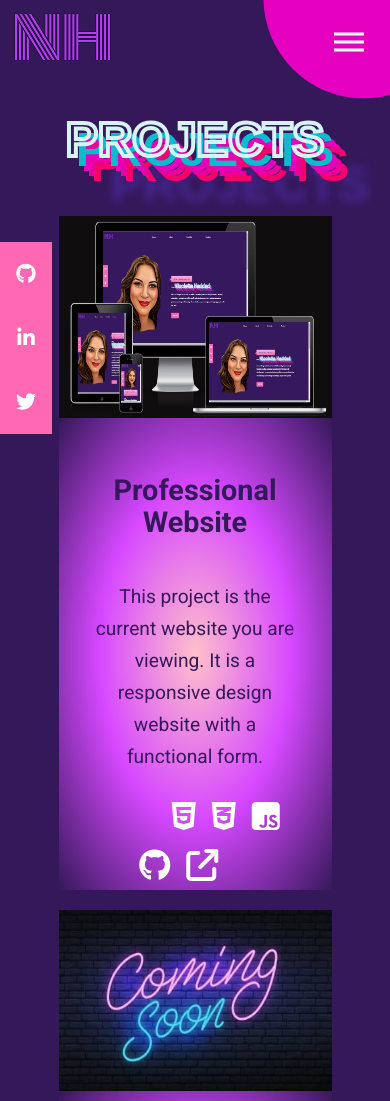
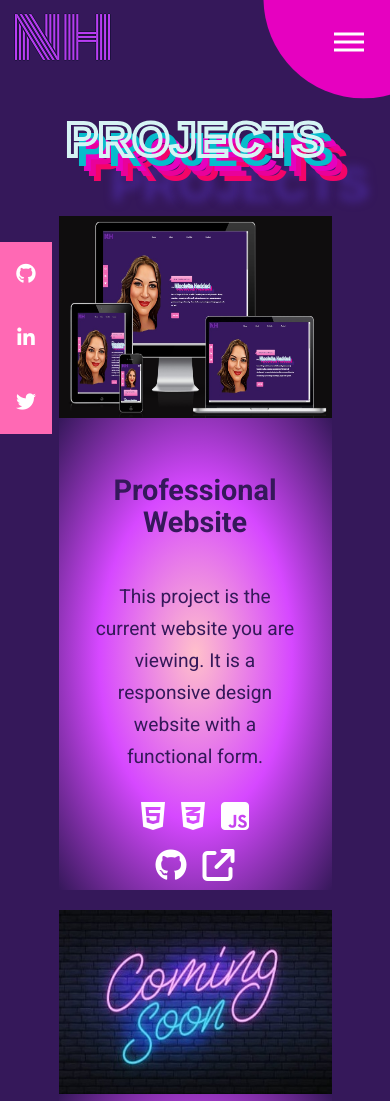
Before and after one commit to EttaLioness/Portfolio, a plain HTML site: page projects.html in a window 390 px wide. Shown: the top 1101 px of the page. Drawn offline with Linux system fonts and the light colour scheme.

Commit message:
Update style.css
fixed images on project page, everything aligns now.

```diff
--- a/style.css
+++ b/style.css
@@ -694,18 +694,10 @@ footer {
     display: flex;
   }
 
-  /*.projectImageBox,
-  .projectTextBox {
-    max-width: 85%;
-  }*/
-
   .projectContainer{
     display: flex;
     flex-direction: column;
     justify-content: center;
-    align-items: center;
-    /*min-height: 50vh;
-    width: auto;*/
     text-align: center;
     width: 70%;
   }
@@ -714,13 +706,6 @@ footer {
     font-size: 1.2rem;
   }
 
-  .projectImageBox2 img {
-    height: 100%;
-    object-fit:fill;
-    width: 100%;
-    display: flex;
-    align-self:stretch;
-  }
 }
 
 
@@ -737,11 +722,12 @@ of project card*/
 @media only screen and (max-width: 470px) {
   .projectTechBox{
     display: flex;
-    flex-direction: column;
+    flex-direction: row;
     justify-content: center;
     align-content: center;
   }
     .projectTechIcons1, .projectTechIcons2{
-      align-self: center;
+      max-width: none;
+      align-content: center;
     }
   }
```
